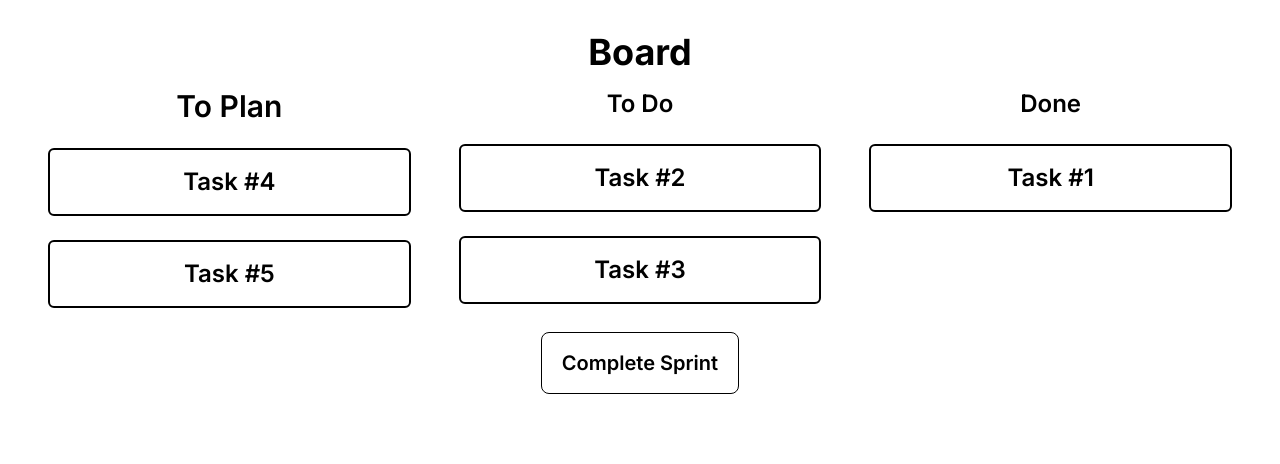
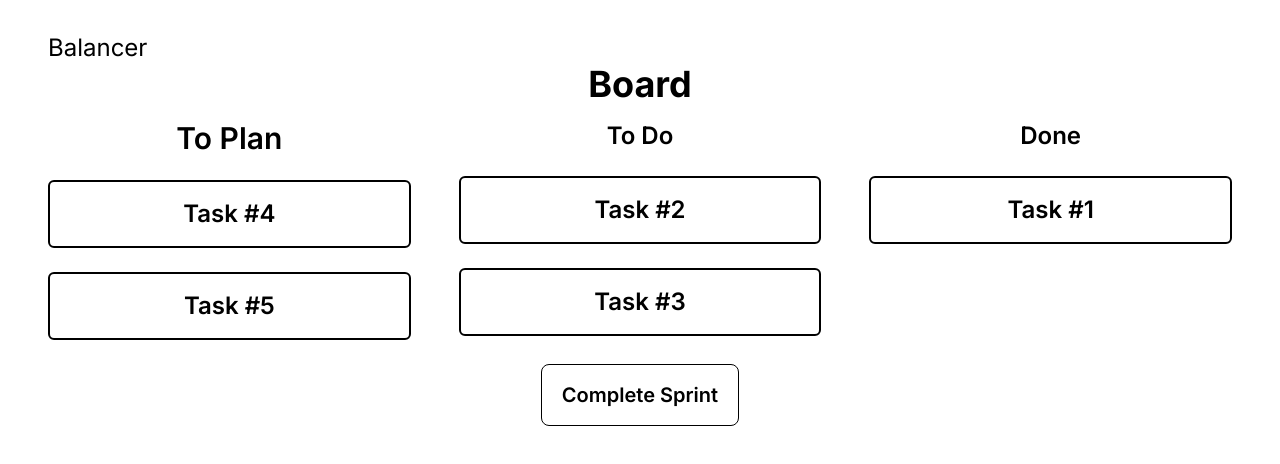
Before and after one commit to twarep/balancer, a Next.js app: page /board in a window 1280 px wide. Shown: the top 464 px of the page. Built offline with nearby package versions, Linux system fonts and the light colour scheme.

Commit message:
fixed title on board page

```diff
--- a/src/app/board/page.tsx
+++ b/src/app/board/page.tsx
@@ -1,6 +1,9 @@
 export default function Page() {
   return (
     <main className="flex my-2 flex-col items-center justify-between py-6 px-6">
+      <div className="grid justify-items-start w-full px-6">
+        <a href="/"><h1 className="text-left text-2xl">Balancer</h1></a>
+      </div>
       <h1 className="font-bold text-4xl mb-4">Board</h1>
       <div className="grid grid-cols-3 w-full justify-center">
         <div className="text-3xl font-semibold text-center px-6">To Plan
```
